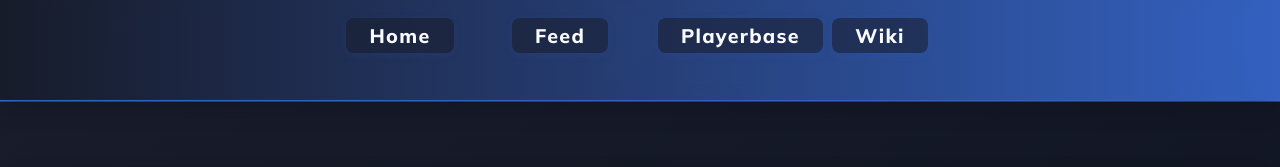
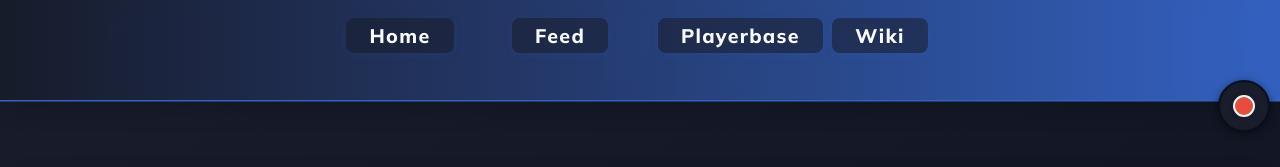
Before and after one commit to tinbob655/better-server-mc, a React (Vite) app in the folder client/: page / in a window 1280 px wide. Shown: the top 167 px of the page. Built offline with nearby package versions, Linux system fonts and the light colour scheme; a web font is replaced by a local one.

Commit message:
setup for server status popup (just needs functionality)

```diff
--- /dev/null
+++ b/client/src/components/multiPageComponents/serverStatusOverlay.tsx
@@ -0,0 +1,29 @@
+import React, {useState, useEffect} from 'react';
+
+
+
+export default function ServerStatusOverlay():React.ReactElement {
+
+    const [serverOnline, setServerOnline] = useState<boolean>(false);
+    const [playerCount, setPlayerCount] = useState<number>(33);
+
+
+    //Is the server running? How many players are online?
+    useEffect(() => {
+    }, []);
+
+    return (
+        <div id="serverStatusOverlayWrapper">
+
+            {/*server status dot*/}
+            <span className={`statusDot ${serverOnline ? "statusOn" : "statusOff"}`} />
+
+            {/*server details (will show on hover)*/}
+            <div className="statusDetails">
+                <p>
+                    Players online: {playerCount}
+                </p>
+            </div>
+        </div>
+    );
+};
--- a/client/src/main.tsx
+++ b/client/src/main.tsx
@@ -5,6 +5,7 @@ import './scss/main.scss';
 import Header from './components/multiPageComponents/header';
 import Footer from './components/multiPageComponents/footer';
 import AllRoutes from './routes';
+import ServerStatusOverlay from './components/multiPageComponents/serverStatusOverlay';
 
 import { BrowserRouter } from 'react-router';
 
@@ -16,6 +17,7 @@ createRoot(document.getElementById('root')!).render(
       </header>
 
       <div id="content">
+        <ServerStatusOverlay/>
         <AllRoutes/>
       </div>
 
--- a/client/src/scss/main.scss
+++ b/client/src/scss/main.scss
@@ -6,6 +6,7 @@
 @use 'fancyButton.scss';
 @use 'pageHeader.scss';
 @use 'card.scss';
+@use 'serverStatusOverlay.scss';
 @import url('https://fonts.googleapis.com/css2?family=Bellota+Text:ital,wght@0,300;0,400;0,700;1,300;1,400;1,700&family=Mulish:ital,wght@0,200..1000;1,200..1000&display=swap');
 
 
--- /dev/null
+++ b/client/src/scss/serverStatusOverlay.scss
@@ -0,0 +1,57 @@
+@use 'variables.scss' as vars;
+
+div#serverStatusOverlayWrapper {
+    position: fixed;
+    top: 80px;
+    right: 0.75vw;
+    background-color: vars.$secondary-bg;
+    border-radius: 50%;
+    border: 2px solid vars.$primary-bg;
+    z-index: 99;
+    width: 48px;
+    height: 48px;
+    display: flex;
+    align-items: center;
+    justify-content: center;
+    box-shadow: 0 2px 8px vars.$shadow;
+    cursor: pointer;
+    transition: width 0.3s cubic-bezier(0.4,0,0.2,1), border-radius 0.3s cubic-bezier(0.4,0,0.2,1);
+
+    .statusDot {
+        width: 18px;
+        height: 18px;
+        border-radius: 50%;
+        box-shadow: 0 0 4px rgba(0,0,0,0.15);
+        border: 2px solid vars.$star-white;
+        transition: background 0.2s;
+        &.statusOn {
+            background: vars.$earth-green;
+        }
+        &.statusOff {
+            background: #e74c3c;
+        }
+    }
+
+    .statusDetails {
+        opacity: 0;
+        max-width: 0;
+        margin-left: 0;
+        overflow: hidden;
+        white-space: nowrap;
+        transition: opacity 0.2s, max-width 0.5s, margin-left 0.4s;
+        color: vars.$star-white;
+        font-size: 1rem;
+        font-weight: 500;
+    }
+
+    &:hover, &:focus-within {
+        width: 200px;
+        border-radius: 24px;
+        .statusDetails {
+            opacity: 1;
+            max-width: 150px;
+            margin-left: 12px;
+            transition-delay: 0.1s;
+        }
+    }
+}
```
Also changed, not shown: client/src/components/multiPageComponents/serverStatus.tsx (deleted, +0 -14 lines).
